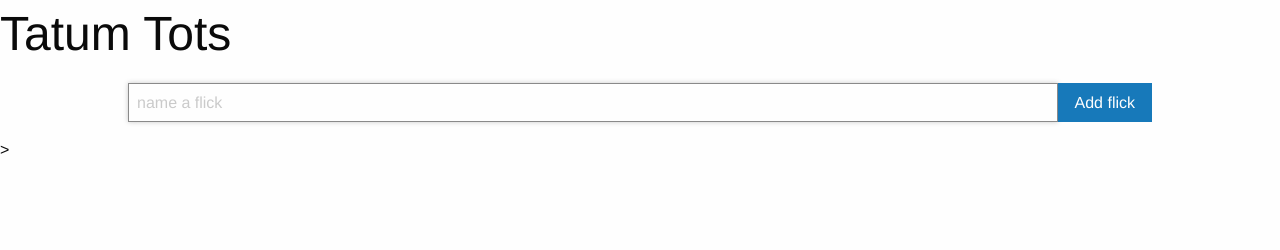
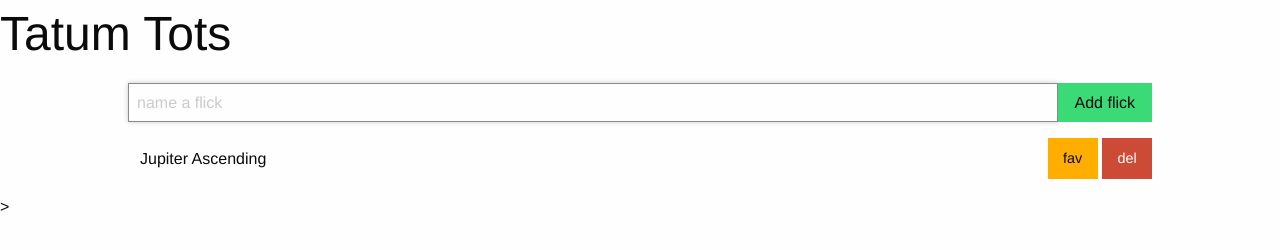
Before and after one commit to yzhang404/list-thing, a plain HTML site: page index.html in a window 1280 px wide. Drawn offline with nearby package versions, Linux system fonts and the light colour scheme.

Commit message:
Add and style the flick template

```diff
--- a/index.css
+++ b/index.css
@@ -2,3 +2,9 @@ main{
     width: 80%;
     margin: 1rem auto;
 }
+.actions .button{
+    margin-bottom: 0;
+}
+.flickName{
+    margin: 0 0.75rem;
+}
--- a/index.html
+++ b/index.html
@@ -26,13 +26,21 @@
             <div
                 class="input-group-button"
             >
-                <button type='submit' class='button'>
+                <button type='submit' class='button success'>
                     Add flick
                 </button>
             </div>
         </div>
         </form>
-        <ul id='flickList'></ul>
+        <ul id='flickList' class='no-bullet'>
+            <li class='flick grid-x align-middle'>
+                <span class='flickName cell auto'>Jupiter Ascending</span>
+                <span class='actions cell shrink'>
+                    <button class='button warning'>fav</button>
+                    <button class='button alert'>del</button>
+                </span>
+            </li>
+        </ul>
         </main>>
 
 
```
